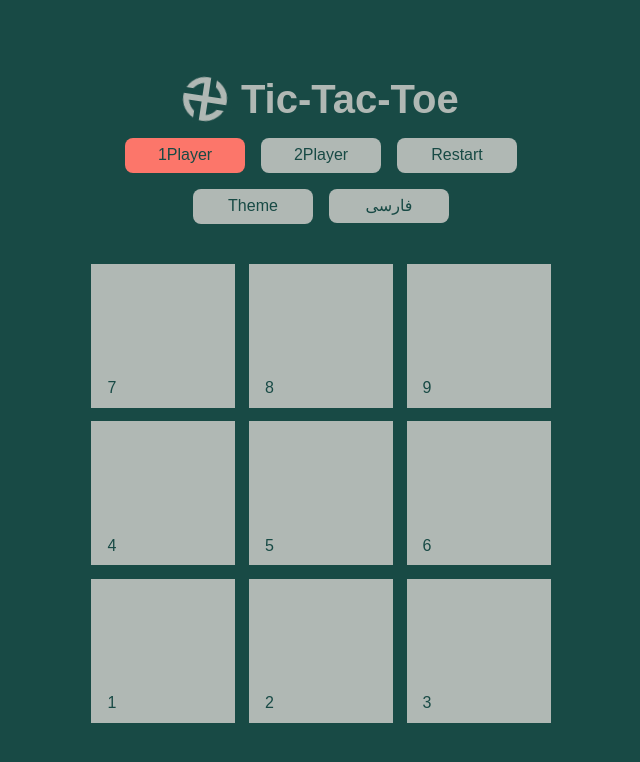
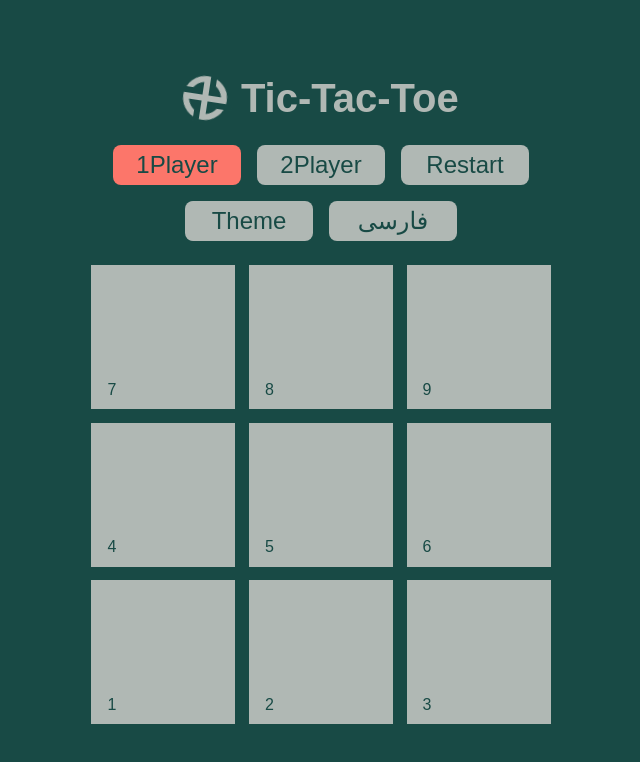
Before and after one commit to mitinull/tic-tac-toe-react, a React (Create React App) app: page / in a window 1280 px wide. Shown: the top 762 px of the page, without its empty margins (319-959 px from the left). Built offline with nearby package versions, Linux system fonts and the light colour scheme.

Commit message:
change sizes and margins

```diff
--- a/src/App.css
+++ b/src/App.css
@@ -97,7 +97,7 @@
   display: grid;
   gap: 1.7vmin;
   grid-template-columns: repeat(3, 1fr);
-  margin-top: 5vmin;
+  margin-top: 3vmin;
 }
 
 .cell {
@@ -142,14 +142,15 @@
 }
 
 .buttons {
+  margin-top: 1vmin;
   width: 55vmin;
 }
 
 .but {
   background-color: var(--item-color);
-  height: 4.3vmin;
-  width: 15vmin;
-  font-size: 2vmin;
+  height: 5vmin;
+  width: 16vmin;
+  font-size: 3vmin;
   color: var(--bg-color);
   border: 0;
   margin: 2vmin 1vmin 0vmin 1vmin;
```
